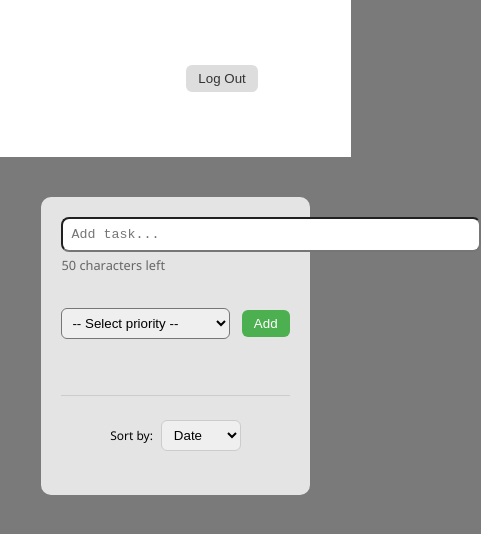
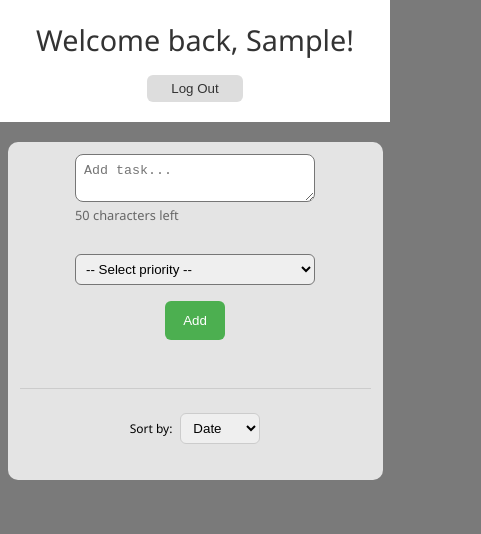
Before and after one commit to malvamalmgren/vue-todo, a Vue app: page / in a window 390 px wide. Both pictures are taken after typing "Sample" into the empty fields and a click on the button "Log In". Shown: the top 534 px of the page, 481 px wide, since content can reach past the window. Built offline with nearby package versions, Linux system fonts and the light colour scheme.

Commit message:
Add responsive design and cleanup

```diff
--- a/index.html
+++ b/index.html
@@ -1,11 +1,12 @@
-<!doctype html>
+<!DOCTYPE html>
 <html lang="en">
   <head>
     <meta charset="UTF-8" />
     <link rel="icon" type="image/svg+xml" href="/vite.svg" />
     <meta name="viewport" content="width=device-width, initial-scale=1.0" />
-    <title>Vite + Vue</title>
+    <title>Todo App</title>
   </head>
+
   <body>
     <div id="app"></div>
     <script type="module" src="/src/main.js"></script>
--- a/src/App.vue
+++ b/src/App.vue
@@ -1,68 +1,79 @@
 <script setup>
-import { ref, computed } from 'vue'
-import ToDoList from './components/ToDoList.vue'
-import ToDoForm from './components/ToDoForm.vue'
+import { ref, computed } from "vue";
+import ToDoList from "./components/ToDoList.vue";
+import ToDoForm from "./components/ToDoForm.vue";
 
-const todos = ref([])
+const todos = ref([]);
 
-function addTodo(newTodo, priority = 'high') {
-  console.log('Adding todo:', newTodo, 'with priority:', priority);
+function addTodo(newTodo) {
   todos.value.push({
     id: Date.now(),
     text: newTodo.text,
-    priority: newTodo.priority
-  })
+    priority: newTodo.priority,
+  });
 }
 
 function removeTodo(id) {
-  todos.value = todos.value.filter(todo => todo.id !== id)
+  todos.value = todos.value.filter((todo) => todo.id !== id);
 }
 
-const loggedIn = ref(false)
-const username = ref(null)
-const usernameInput = ref('')
+const loggedIn = ref(false);
+const username = ref(null);
+const usernameInput = ref("");
 const headerText = computed(() => {
   return loggedIn.value
     ? `Welcome back, ${username.value}!`
-    : 'Please log in...'
-})
+    : "Please log in...";
+});
 function login() {
-  if (usernameInput.value.trim() === '') return
-  loggedIn.value = true
-  username.value = usernameInput.value
-  usernameInput.value = ''
+  if (usernameInput.value.trim() === "") return;
+  loggedIn.value = true;
+  username.value = usernameInput.value;
+  usernameInput.value = "";
 }
 
-const sortBy = ref('id')
+const sortBy = ref("id");
 
 const sortedTodos = computed(() => {
-  console.log('Sorting todos by:', sortBy.value);
   return [...todos.value].sort((a, b) => {
-    if (sortBy.value === 'text') {
-      return a.text.localeCompare(b.text)
-    } else if (sortBy.value === 'priority') {
-      const priorityOrder = { high: 3, medium: 2, low: 1 }
-      return (priorityOrder[b.priority] || 0) - (priorityOrder[a.priority] || 0)
+    if (sortBy.value === "text") {
+      return a.text.localeCompare(b.text);
+    } else if (sortBy.value === "priority") {
+      const priorityOrder = { high: 3, medium: 2, low: 1 };
+      return (
+        (priorityOrder[b.priority] || 0) - (priorityOrder[a.priority] || 0)
+      );
     } else {
-      return b.id - a.id
+      return b.id - a.id;
     }
-  })
-})
-
+  });
+});
 </script>
 
 <template>
   <header>
     <h1 id="login-header">{{ headerText }}</h1>
 
-        <form id="login-form" @submit.prevent="login">
-          <input id="usernameInput" v-if="!loggedIn" v-model="usernameInput" placeholder="Enter your name..." />
+    <form id="login-form" v-on:submit.prevent="login">
+      <input
+        id="usernameInput"
+        v-if="!loggedIn"
+        v-model="usernameInput"
+        placeholder="Enter your name..."
+      />
       <button v-if="!loggedIn" id="login-button" type="submit">Log In</button>
-          <button v-else id="logout-button" @click="loggedIn = false">Log Out</button>
+      <button
+        v-else
+        id="logout-button"
+        type="button"
+        v-on:click="loggedIn = false"
+      >
+        Log Out
+      </button>
     </form>
   </header>
   <main v-if="loggedIn">
-      <ToDoForm id="todo-form" @add-todo="addTodo"/>
+    <ToDoForm v-on:add-todo="addTodo" />
     <hr class="separator" />
     <div id="sort-container">
       <label id="sort" for="sort-select">Sort by:</label>
@@ -73,14 +84,18 @@ const sortedTodos = computed(() => {
       </select>
     </div>
 
-        <ToDoList id="todo-list" :todos="sortedTodos" @remove-todo="removeTodo"/>
+    <ToDoList
+      id="todo-list"
+      v-bind:todos="sortedTodos"
+      v-on:remove-todo="removeTodo"
+    />
   </main>
 </template>
 
 <style>
 body {
   margin: 0;
-    font-family: 'Segoe UI', Tahoma, Geneva, Verdana, sans-serif;
+  font-family: "Segoe UI", Tahoma, Geneva, Verdana, sans-serif;
   background-color: #7a7a7a;
 }
 
@@ -106,22 +121,24 @@ const sortedTodos = computed(() => {
 }
 
 #usernameInput {
-    gap: 8px;
   padding: 8px;
   border-radius: 8px;
   width: 100%;
 }
 
-  #login-button, #logout-button {
+#login-button,
+#logout-button {
   background-color: #ddd;
   border: none;
   border-radius: 6px;
   color: #333;
   cursor: pointer;
   padding: 6px 12px;
+  width: 96px;
 }
 
-  #login-button:hover, #logout-button:hover {
+#login-button:hover,
+#logout-button:hover {
   background-color: #bbb;
 }
 
@@ -132,7 +149,7 @@ const sortedTodos = computed(() => {
   align-items: center;
   margin: 40px auto;
   padding: 20px;
-    background-color: rgba(255,255,255,0.8);
+  background-color: rgba(255, 255, 255, 0.8);
   border-radius: 10px;
   max-width: 65%;
 }
@@ -177,33 +194,66 @@ const sortedTodos = computed(() => {
   width: 100%;
 }
 
+@media screen and (min-width: 601px) and (max-width: 1424px) {
+  #todo-list {
+    grid-template-columns: repeat(2, max-content);
+    gap: 24px;
+  }
+}
 
 @media screen and (max-width: 600px) {
   body {
-      width: 90%;
     font-size: 0.75rem;
   }
   header {
-      grid-template-columns: auto;
-      grid-template-areas:
-      "login-header"
-      "login-form";
-      justify-items: center;
+    display: flex;
+    flex-direction: column;
+    align-items: center;
+    justify-content: center;
     text-align: center;
-      font-size: 0.75rem;
+    padding: 20px;
   }
 
   #login-header {
-      grid-area: login-header;
-      display: flex;
-      align-self: center;
-      justify-self: center;
-      max-width: max-content;
-      color: #ffffff;
+    margin-bottom: 16px;
   }
 
   #login-form {
-      justify-self: center;
+    display: flex;
+    flex-direction: column;
+    align-items: center;
+    gap: 12px;
+    width: 100%;
+  }
+
+  #usernameInput {
+    width: 80%;
+    max-width: 320px;
+  }
+
+  #login-button,
+  #logout-button {
+    align-self: center;
+  }
+
+  main {
+    display: flex;
+    flex-direction: column;
+    align-items: center;
+    margin: 20px auto;
+    padding: 12px;
+    background-color: rgba(255, 255, 255, 0.8);
+    border-radius: 10px;
+    max-width: 90%;
+    min-width: min-content;
+  }
+
+  #todo-list {
+    display: grid;
+    grid-template-columns: repeat(1, max-content);
+    gap: 12px;
+    justify-content: center;
+    justify-items: center;
     width: 100%;
   }
 }
--- a/src/components/ToDoForm.vue
+++ b/src/components/ToDoForm.vue
@@ -1,37 +1,39 @@
 <script setup>
-import { ref, computed } from 'vue'
+import { ref, computed } from "vue";
 
-const emit = defineEmits(['add-todo'])
+const emit = defineEmits(["add-todo"]);
 
-const text = ref('')
-const priority = ref('')
+const text = ref("");
+const priority = ref("");
 
-const charsLeft = computed(() => 50 - text.value.length)
-const tooLong = computed(() => text.value.length >= 50)
+const charsLeft = computed(() => 50 - text.value.length);
+const tooLong = computed(() => text.value.length >= 50);
 
 function submitTodo() {
-  if (text.value.trim() !== '' && priority.value !== '') {
-    emit('add-todo', {
+  if (text.value.trim() !== "" && priority.value !== "") {
+    emit("add-todo", {
       text: text.value,
-      priority: priority.value
-    })
-    text.value = ''
-    priority.value = ''
+      priority: priority.value,
+    });
+    text.value = "";
+    priority.value = "";
   }
 }
 </script>
 
 <template>
-  <form id="todo-form" @submit.prevent="submitTodo">
+  <form id="todo-form" v-on:submit.prevent="submitTodo">
     <span id="input-and-counter">
-      <input
+      <textarea
         id="todo-input"
         v-model="text"
         maxlength="50"
         placeholder="Add task..."
-      />
-        <p v-if="tooLong" class="warning">⚠️ Max 50 characters reached!</p>
-        <p v-else class="counter">{{ charsLeft }} characters left</p>
+        rows="2"
+        style="resize: vertical"
+      ></textarea>
+      <p v-if="tooLong" class="warning">⚠️ Max 50 characters reached!</p>
+      <p v-else class="counter">{{ charsLeft }} characters left</p>
     </span>
     <select id="priority" v-model="priority">
       <option disabled value="">-- Select priority --</option>
@@ -48,8 +50,9 @@ function submitTodo() {
 #todo-form {
   display: grid;
   grid-template-columns: 1fr auto;
-  grid-template-areas: "input input"
-                       "priority add-todo-button";
+  grid-template-areas:
+    "input input"
+    "priority add-todo-button";
   gap: 12px;
   align-items: center;
   margin-bottom: 24px;
@@ -67,6 +70,7 @@ function submitTodo() {
   width: 50ch;
   margin-bottom: 4px;
   font-family: monospace;
+  box-sizing: border-box;
 }
 
 .warning {
@@ -94,6 +98,7 @@ function submitTodo() {
 #add-todo-button {
   grid-area: add-todo-button;
   display: inline-flex;
+  margin: auto;
   background-color: #4caf50;
   border: none;
   border-radius: 6px;
@@ -105,4 +110,23 @@ function submitTodo() {
 #add-todo-button:hover {
   background-color: #45a049;
 }
+
+@media screen and (max-width: 600px) {
+  #todo-form {
+    grid-template-columns: 1fr;
+    grid-template-areas:
+      "input"
+      "priority"
+      "add-todo-button";
+    gap: 8px;
+  }
+
+  #todo-input {
+    width: 30ch;
+  }
+
+  #add-todo-button {
+    padding: 12px 18px;
+  }
+}
 </style>
--- a/src/components/ToDoItem.vue
+++ b/src/components/ToDoItem.vue
@@ -1,32 +1,32 @@
 <script setup>
-import { computed } from 'vue'
+import { computed } from "vue";
 
 const props = defineProps({
-  todo: Object
-})
-const emit = defineEmits(['remove-todo'])
+  todo: Object,
+});
+const emit = defineEmits(["remove-todo"]);
 
 const priorityColor = computed(() => {
   switch (props.todo.priority) {
-    case 'low':
-      return '#c8f7c5'
-    case 'medium':
-      return '#ffe082'
-    case 'high':
-      return '#ff8a80'
+    case "low":
+      return "#c8f7c5";
+    case "medium":
+      return "#ffe082";
+    case "high":
+      return "#ff8a80";
     default:
-      return '#f0f0f0'
+      return "#f0f0f0";
   }
-})
+});
 </script>
 
 <template>
-  <li
-    class="todo-item"
-    :style="{ backgroundColor: priorityColor }"
-  >
+  <li class="todo-item" v-bind:style="{ backgroundColor: priorityColor }">
     <span class="text">{{ props.todo.text }}</span>
-    <button class="delete-todo-button" @click="emit('remove-todo', props.todo.id)">
+    <button
+      class="delete-todo-button"
+      v-on:click="emit('remove-todo', props.todo.id)"
+    >
       ✖
     </button>
   </li>
@@ -41,7 +41,7 @@ const priorityColor = computed(() => {
   min-height: 120px;
   width: 160px;
   border-radius: 6px;
-  box-shadow: 2px 2px 6px rgba(0,0,0,0.15);
+  box-shadow: 2px 2px 6px rgba(0, 0, 0, 0.15);
   font-size: 1rem;
   font-style: italic;
   font-weight: 500;
--- a/src/components/ToDoList.vue
+++ b/src/components/ToDoList.vue
@@ -1,23 +1,21 @@
 <script setup>
-import ToDoItem from './ToDoItem.vue'
+import ToDoItem from "./ToDoItem.vue";
 
 const props = defineProps({
-  todos: Array
-})
-const emit = defineEmits(['remove-todo'])
+  todos: Array,
+});
+const emit = defineEmits(["remove-todo"]);
 </script>
 
 <template>
-  <ul id="todo-list">
+  <ul>
     <ToDoItem
       v-for="todo in todos"
-      :key="todo.id"
-      :todo="todo"
-      @remove-todo="emit('remove-todo', todo.id)"
+      v-bind:key="todo.id"
+      v-bind:todo="todo"
+      v-on:remove-todo="emit('remove-todo', todo.id)"
     />
   </ul>
 </template>
 
-<style scoped>
-
-</style>
+<style scoped></style>
```
Also changed, not shown: src/components/HelloWorld.vue (deleted, +0 -43 lines), src/main.js (+3 -4 lines), src/style.css (deleted, +0 -81 lines), public/logo.png (deleted). Lines whose indentation alone changed are shown as unchanged.
